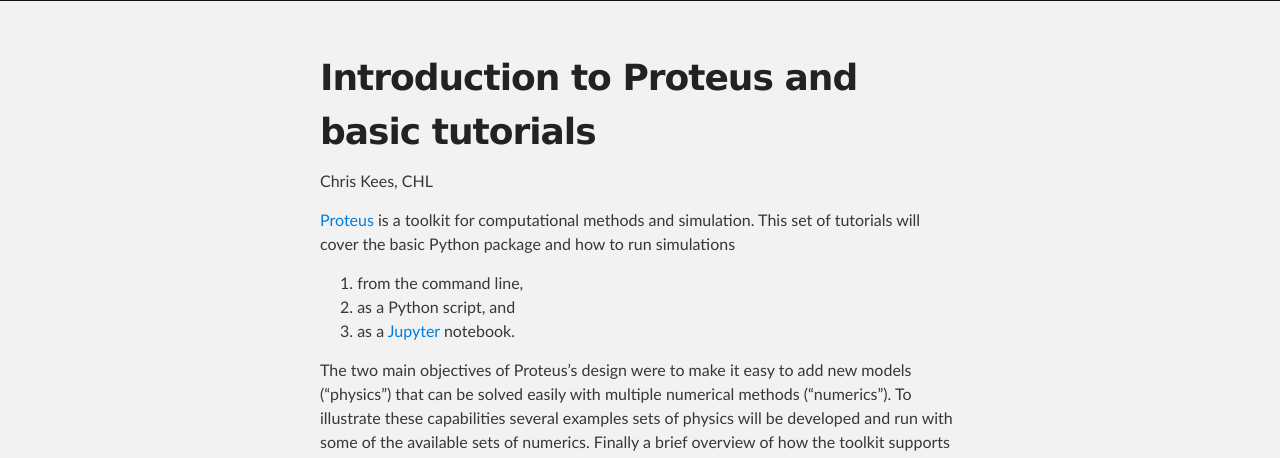
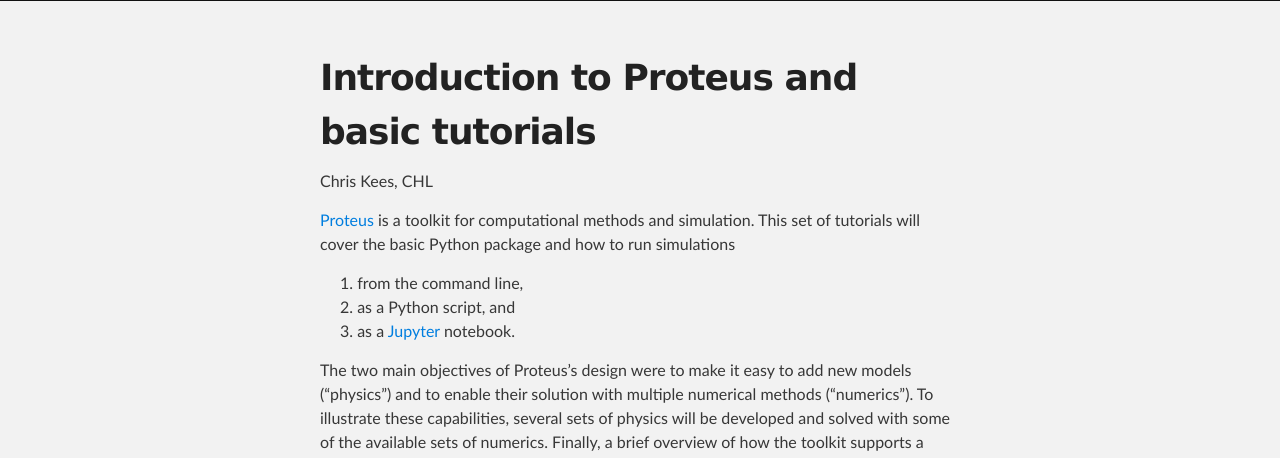
Before and after one commit to erdc/workshops, a Jekyll site: the page built from abstracts/Kees1.md, in a window 1280 px wide. Shown: the top 458 px of the page. Built offline with Jekyll 4.4.1, drawn with Linux system fonts in a browser that asks for light colours; some of the changed text lies outside the part shown.

```diff
--- a/abstracts/Kees1.md
+++ b/abstracts/Kees1.md
@@ -19,8 +19,12 @@ to run simulations
 3. as a [Jupyter](http://jupyter.org) notebook.
 
 The two main objectives of Proteus's design were to make it easy to add new
-models ("physics") that can be solved easily with multiple numerical methods
-("numerics"). To illustrate these capabilities several examples sets of physics
-will be developed and run with some of the available sets of numerics. Finally
+models ("physics") and to enable their solution with multiple numerical methods
+("numerics"). To illustrate these capabilities, several sets of physics
+will be developed and solved with some of the available sets of numerics. Finally,
 a brief overview of how the toolkit supports a computational simulator for wave
 flumes will provided.
+
+![kpp](/workshops/images/kppAll10k.png)
+![waves](/workshops/images/s3frame006.png)
+![tank](/workshops/images/wavetank.png)
```
